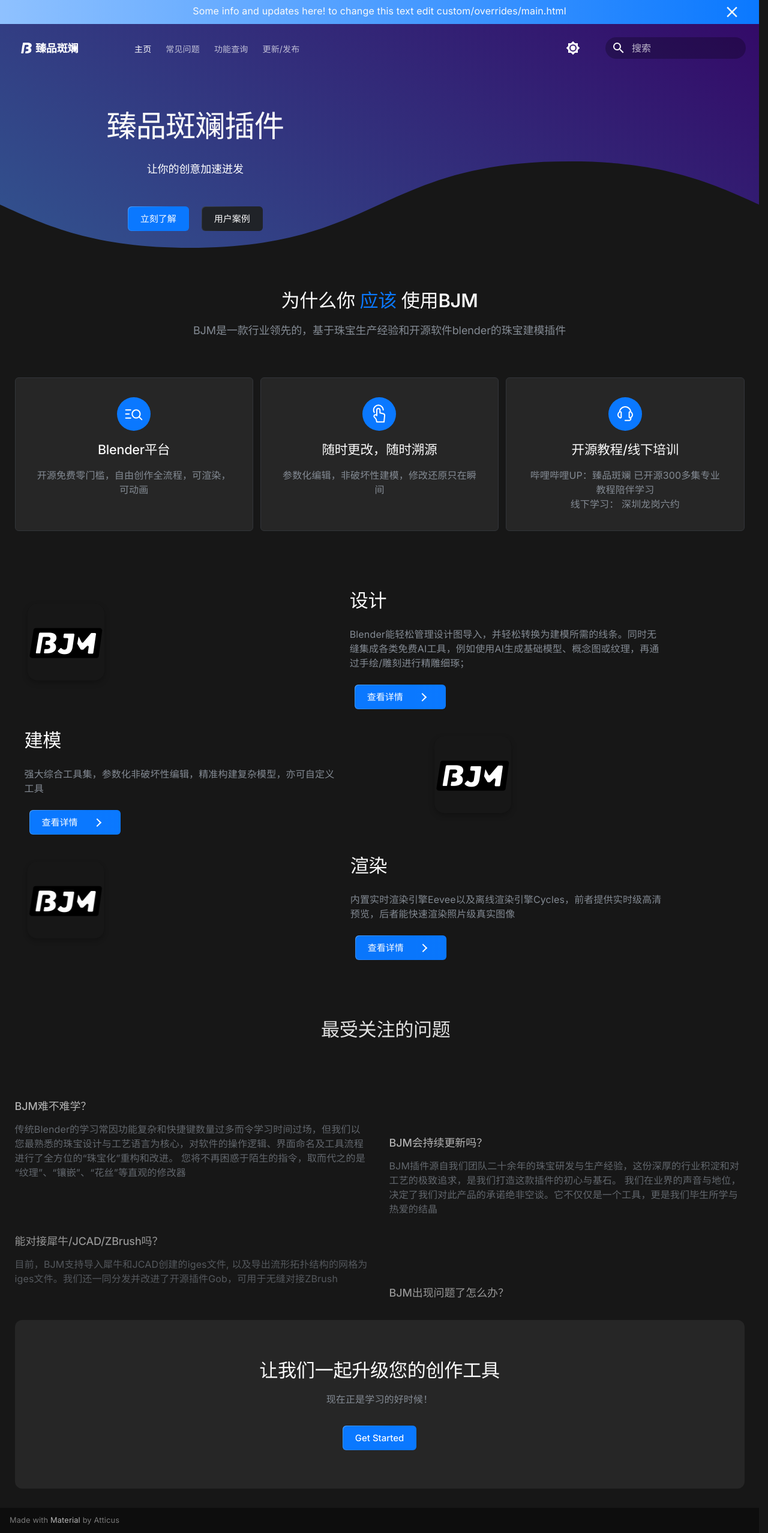
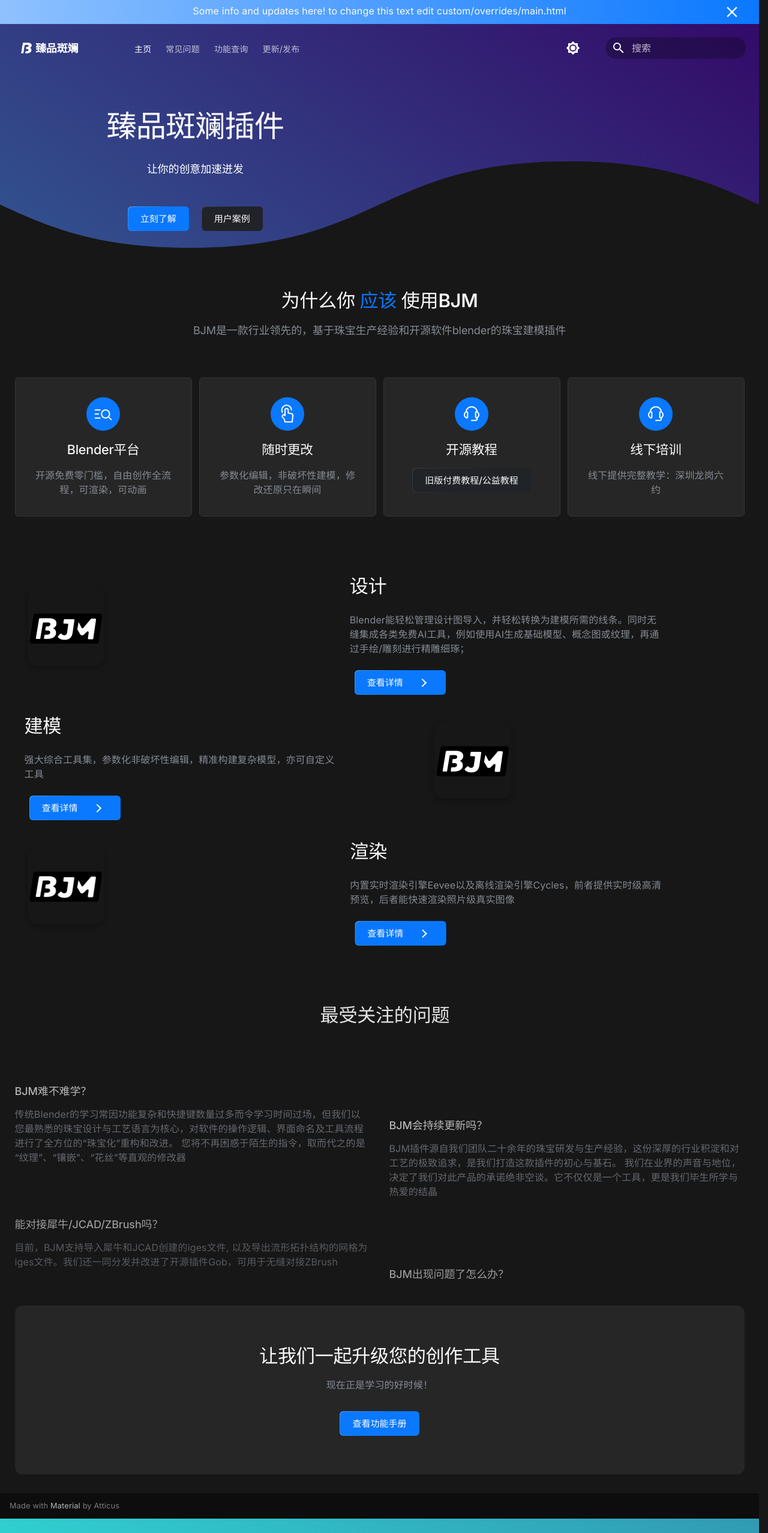
Before and after one commit to atticus-lv/BJM_Document, an MkDocs documentation site: the page built from docs/index.md, in a window 1280 px wide. Shown: the whole page at 60% size. Built offline with MkDocs 1.6.1 and Material for MkDocs 9.7.7, drawn with Linux system fonts in a browser that asks for light colours.

Commit message:
update description

```diff
--- a/custom/overrides/partials/calltoaction.html
+++ b/custom/overrides/partials/calltoaction.html
@@ -4,7 +4,7 @@
             <h3 class="fs-headline-m fw-bold" style="margin-bottom: var(--size-16);">让我们一起升级您的创作工具</h3>
             <p>现在正是学习的好时候！
             </p>
-            <button class="button" style="margin-top: var(--size-32);"><a href="#">Get Started</a></button>
+            <button class="button" style="margin-top: var(--size-32);"><a href="#">查看功能手册</a></button>
         </div>
     </div>
 </section>
--- a/custom/overrides/partials/features.html
+++ b/custom/overrides/partials/features.html
@@ -12,14 +12,18 @@
             </div>
             <div class="lp-tab" style="--tab-index: 2;">
                 <span class="icon"><img src="./assets/images/FingerTap_icon.svg"></span>
-                <h4 class="fs-headline-xs fw-semibold padding-block-16">随时更改，随时溯源</h4>
+                <h4 class="fs-headline-xs fw-semibold padding-block-16">随时更改</h4>
                 <p>参数化编辑，非破坏性建模，修改还原只在瞬间</p>
             </div>
             <div class="lp-tab" style="--tab-index: 3;">
                 <span class="icon"><img src="./assets/images/Headset_icon.svg"></span>
-                <h4 class="fs-headline-xs fw-semibold padding-block-16">开源教程/线下培训</h4>
-                <p>哔哩哔哩UP：臻品斑斓   已开源300多集专业教程陪伴学习</p>
-                <p>线下学习： 深圳龙岗六约</p>
+                <h4 class="fs-headline-xs fw-semibold padding-block-16">开源教程</h4>
+                <button class="button" data-type="inverted"><a href="https://space.bilibili.com/378085982">旧版付费教程/公益教程</a></button>
+            </div>
+            <div class="lp-tab" style="--tab-index: 4;">
+                <span class="icon"><img src="./assets/images/Headset_icon.svg"></span>
+                <h4 class="fs-headline-xs fw-semibold padding-block-16">线下培训</h4>
+                <p>线下提供完整教学：深圳龙岗六约</p>
             </div>
         </div>
     </div>
```
